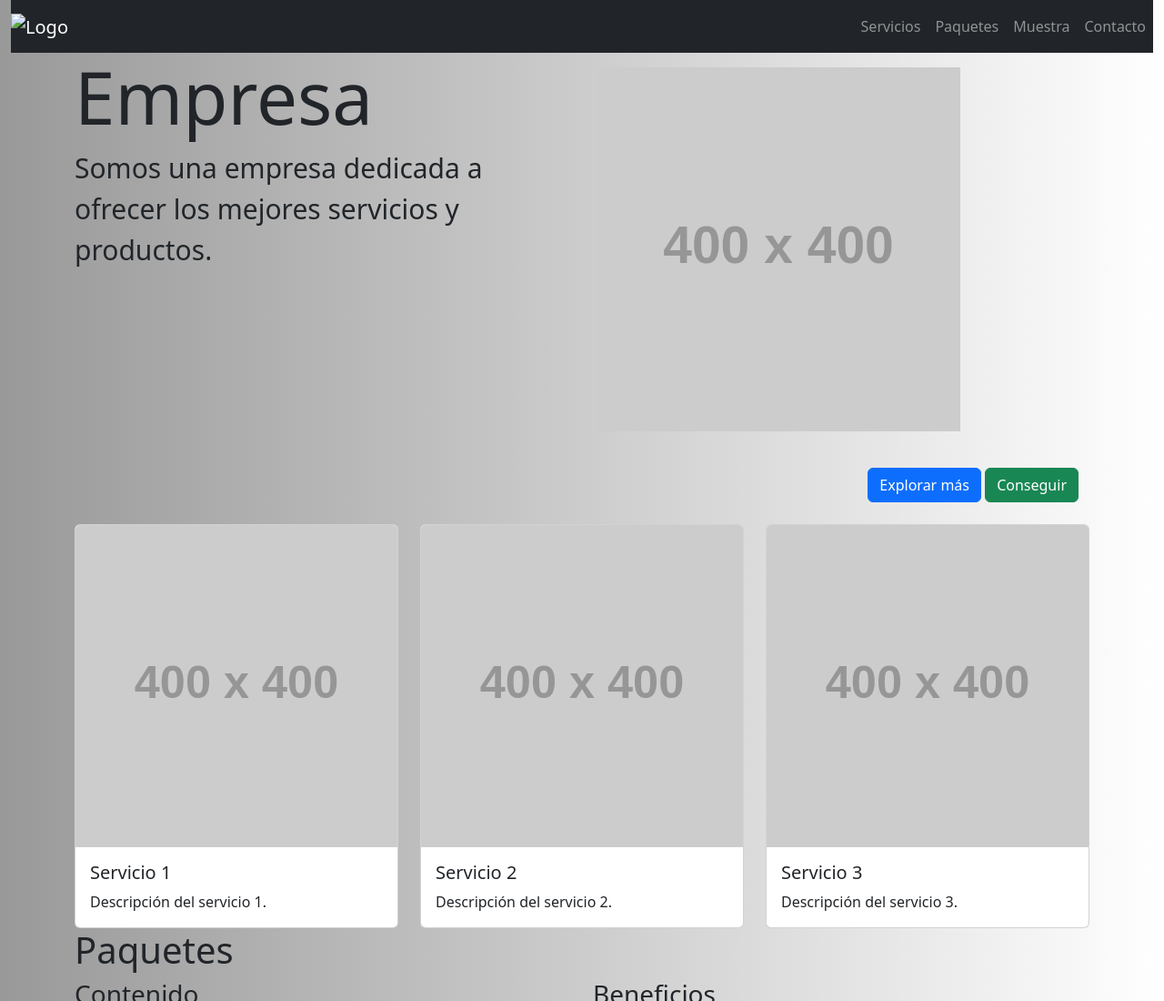
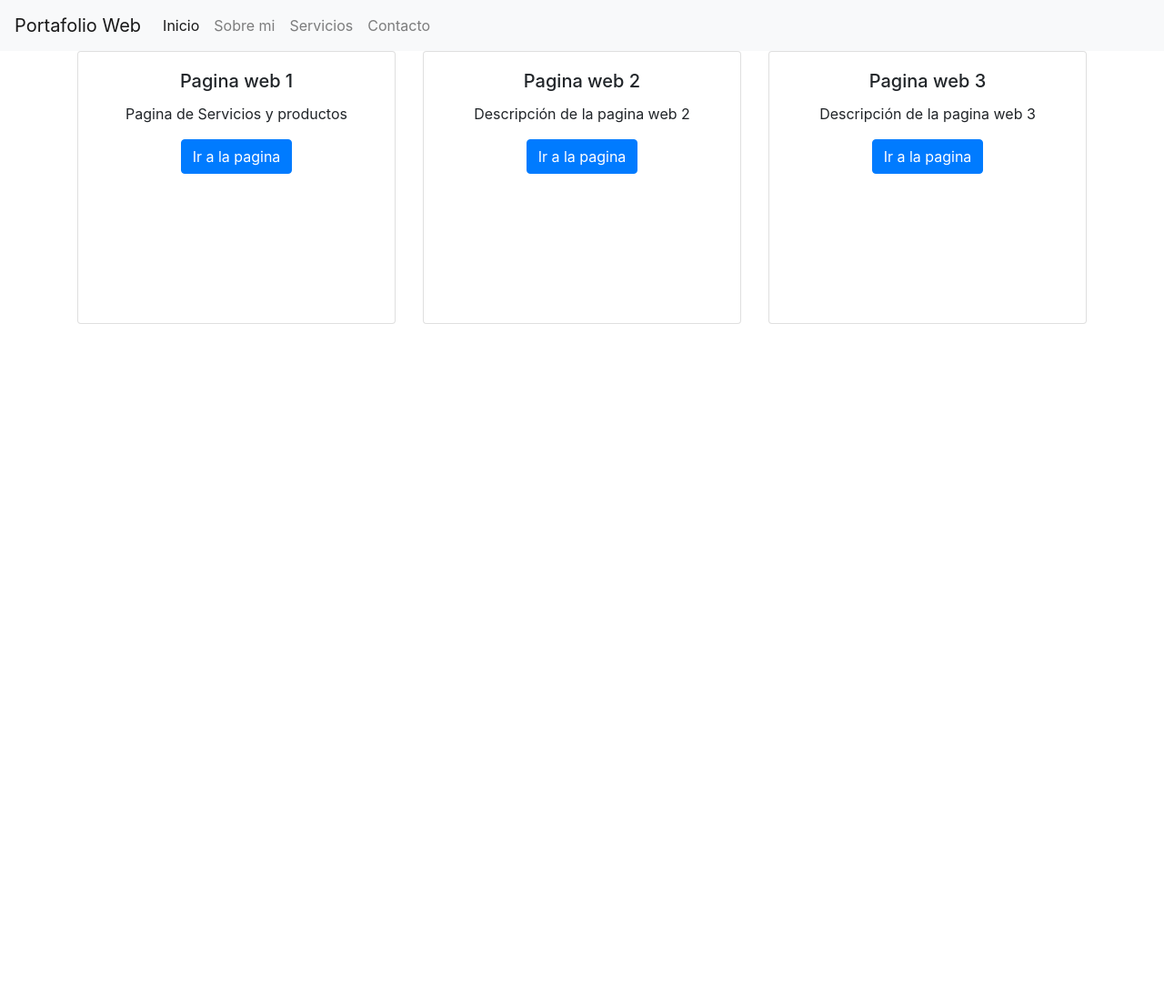
Before and after one commit to CheChristobal/portafolio-bootstrap, a plain HTML site: page index.html in a window 1280 px wide. Shown: the top 1100 px of the page at 91% size. After the commit the page ends 800 px from the top, so only its background shows below. Drawn offline with nearby package versions, Linux system fonts and the light colour scheme; placeholder pictures from the web are drawn by us.

Commit message:
Add files via upload

```diff
--- a/index.html
+++ b/index.html
@@ -1,208 +1,83 @@
+
 <!DOCTYPE html>
 <html lang="en">
 <head>
     <meta charset="UTF-8">
-    <meta http-equiv="X-UA-Compatible" content="IE=edge">
     <meta name="viewport" content="width=device-width, initial-scale=1.0">
-    <link rel="stylesheet" href="bootstrap/css/bootstrap.min.css">
-    <script src="bootstrap/js/bootstrap.min.js"></script>
-    <!-- CSS only -->
-<link href="https://cdn.jsdelivr.net/npm/bootstrap@5.2.3/dist/css/bootstrap.min.css" rel="stylesheet" integrity="sha384-rbsA2VBKQhggwzxH7pPCaAqO46MgnOM80zW1RWuH61DGLwZJEdK2Kadq2F9CUG65" crossorigin="anonymous">
-    <title>pagina 1</title>
+    <title>Portafolio Web</title>
+    <link rel="stylesheet" href="https://stackpath.bootstrapcdn.com/bootstrap/4.5.2/css/bootstrap.min.css" integrity="sha384-JcKb8q3iqJ61gNV9KGb8thSsNjpSL0n8PARn9HuZOnIxN0hoP+VmmDGMN5t9UJ0Z" crossorigin="anonymous">
 </head>
+<body>
     <style>
-    .form-container {
-      padding: 20px;
-      border: 1px solid #ccc;
-      border-radius: 10px;
-    }
-    body{
-        background: linear-gradient(to right, #999999, #ffffff)
+        .card{
+            height: 300px;
+            text-align: center;
+
         }
     </style>
-<body>
-
-    <!-- NAVBAR -->
-    <div class="container-fluid">
-        <nav class="navbar navbar-expand-lg navbar-dark bg-dark">
-            <a class="navbar-brand" href="#">
-                <img src="logo.png" width="30" height="30" alt="Logo">
-            </a>
-            <button class="navbar-toggler" type="button" data-toggle="collapse" data-target="#navbarNav" aria-controls="navbarNav" aria-expanded="false" aria-label="Toggle navigation">
+    <nav class="navbar navbar-expand-lg navbar-light bg-light">
+        <a class="navbar-brand" href="#">Portafolio Web</a>
+        <button class="navbar-toggler" type="button" data-toggle="collapse" data-target="#navbarSupportedContent" aria-controls="navbarSupportedContent" aria-expanded="false" aria-label="Toggle navigation">
             <span class="navbar-toggler-icon"></span>
         </button>
-            <div class="collapse navbar-collapse" id="navbarNav">
-                <ul class="navbar-nav ml-auto">
-                    <li class="nav-item">
-                        <a class="nav-link" href="#">Servicios</a>
+
+        <div class="collapse navbar-collapse" id="navbarSupportedContent">
+            <ul class="navbar-nav mr-auto">
+            <li class="nav-item active">
+                <a class="nav-link" href="index.html">Inicio <span class="sr-only">(current)</span></a>
             </li>
             <li class="nav-item">
-                        <a class="nav-link" href="#">Paquetes</a>
+                <a class="nav-link" href="sobremi.html">Sobre mi</a>
             </li>
             <li class="nav-item">
-                        <a class="nav-link" href="#">Muestra</a>
+                <a class="nav-link" href="servicios.html">Servicios</a>
             </li>
             <li class="nav-item">
-                        <a class="nav-link" href="#">Contacto</a>
+                <a class="nav-link" href="contacto.html">Contacto</a>
             </li>
             </ul>
         </div>
     </nav>
-    </div>
-    <!-- PORTADA -->
+
+
+
 <div class="container">
     <div class="row">
-      <div class="col-md-6">
-        <h1 style="font-size: 80px;">Empresa</h1>
-        <p class="text-blue" style="font-size: 30px;">
-          Somos una empresa dedicada a ofrecer los mejores servicios y productos.
-        </p>
-      </div>
-      <div class="col-md-6 p-3">
-        <img src="https://via.placeholder.com/400" class="img-fluid" alt="imagen de la empresa">
+      <!-- Primera tarjeta -->
+      <div class="col-sm-4">
+        <div class="card">
+          <div class="card-body">
+            <h5 class="card-title">Pagina web 1</h5>
+            <p class="card-text">Pagina de Servicios y productos</p>
+            <a href="pagina1.html" target="_blank" class="btn btn-primary">Ir a la pagina</a>
           </div>
         </div>
-    <div class="row">
-      <div class="col-md-12 p-4" >
-        <div class="text-right">
-          <a href="#" class="btn btn-primary ">Explorar más</a>
-          <a href="#" class="btn btn-success ">Conseguir</a>
+      </div>
+      <!-- Segunda tarjeta -->
+      <div class="col-sm-4 mx-auto">
+        <div class="card ">
+          <div class="card-body ">
+            <h5 class="card-title">Pagina web 2</h5>
+            <p class="card-text">Descripción de la pagina web 2</p>
+            <a href="#" class="btn btn-primary">Ir a la pagina</a>
+          </div>
+        </div>
+      </div>
+      <!-- Tercera tarjeta -->
+      <div class="col-sm-4">
+        <div class="card">
+          <div class="card-body">
+            <h5 class="card-title">Pagina web 3</h5>
+            <p class="card-text">Descripción de la pagina web 3</p>
+            <a href="#" class="btn btn-primary">Ir a la pagina</a>
+          </div>
         </div>
       </div>
     </div>
   </div>
 
-<!-- SERVICIOS -->
-<div class="container">
-    <div class="row">
-      <div class="col-md-4">
-        <div class="card">
-          <img class="card-img-top" src="https://via.placeholder.com/400" alt="imagen1">
-          <div class="card-body">
-            <h5 class="card-title">Servicio 1</h5>
-            <p class="card-text">Descripción del servicio 1.</p>
-          </div>
-        </div>
-      </div>
-      <div class="col-md-4">
-        <div class="card">
-          <img class="card-img-top" src="https://via.placeholder.com/400" alt="imagen2">
-          <div class="card-body">
-            <h5 class="card-title">Servicio 2</h5>
-            <p class="card-text">Descripción del servicio 2.</p>
-          </div>
-        </div>
-      </div>
-      <div class="col-md-4">
-        <div class="card">
-          <img class="card-img-top" src="https://via.placeholder.com/400" alt="imagen3">
-          <div class="card-body">
-            <h5 class="card-title">Servicio 3</h5>
-            <p class="card-text">Descripción del servicio 3.</p>
-          </div>
-        </div>
-      </div>
-    </div>
-  </div>
-  <!-- PAQUETES -->
-  <div class="container">
-    <div class="row">
-      <div class="col-md-12">
-        <h1>Paquetes</h1>
-      </div>
-    </div>
-    <div class="row">
-      <div class="col-md-6">
-        <h3>Contenido</h3>
-        <ul>
-          <li>Plantilla de diseño responsive con Bootstrap</li>
-          <li>Archivos HTML y CSS</li>
-          <li>Archivos de JavaScript</li>
-          <li>Archivos de imagen y gráficos</li>
-          <li>Documentación detallada</li>
-        </ul>
-      </div>
-      <div class="col-md-6">
-        <h3>Beneficios</h3>
-        <ul>
-          <li>Diseño moderno y atractivo</li>
-          <li>Diseño responsive para una mejor experiencia de usuario</li>
-          <li>Código limpio y optimizado</li>
-          <li>Compatibilidad con todos los navegadores</li>
-          <li>Incluye archivos de imagen y gráficos</li>
-        </ul>
-      </div>
-    </div>
-  </div>
-
-  <div class="container p-3">
-    <div class="row">
-      <div class="col-sm-6">
-        <img src="https://via.placeholder.com/400" class="img-fluid" alt="Producto">
-      </div>
-      <div class="col-sm-6">
-        <div class="card p-5">
-          <div class="card-body">
-            <h5 class="card-title" style="font-size: 50px;">Título del producto</h5>
-            <p class="card-text" style="font-size: 30px;">Descripción del producto.</p>
-            <a href="#" class="btn btn-primary" style="font-size: 30px;">Comprar ahora</a>
-          </div>
-        </div>
-      </div>
-    </div>
-  </div>
-  <!-- FORMULARIO -->
-  <div class="container">
-    <div class="row">
-      <div class="col-md-6 offset-md-3">
-        <div class="form-container">
-          <h2>Formulario de contacto</h2>
-          <form>
-            <div class="form-group">
-              <label for="name">Nombre</label>
-              <input type="text" class="form-control" id="name" placeholder="Ingrese su nombre">
-            </div>
-            <div class="form-group">
-              <label for="email">Email</label>
-              <input type="email" class="form-control" id="email" placeholder="Ingrese su email">
-            </div>
-            <div class="form-group">
-              <label for="message">Mensaje</label>
-              <textarea class="form-control" id="message" rows="3"></textarea>
-            </div>
-            <button type="submit" class="btn btn-primary">Enviar</button>
-          </form>
-        </div>
-      </div>
-    </div>
-  </div>
-
-<footer class="container-fluid bg-dark py-3">
-    <div class="row">
-      <div class="col-md-4">
-        <h3 class="text-white">Servicios</h3>
-        <ul class="list-unstyled">
-          <li><a href="#">Servicio 1</a></li>
-          <li><a href="#">Servicio 2</a></li>
-          <li><a href="#">Servicio 3</a></li>
-          <li><a href="#">Servicio 4</a></li>
-        </ul>
-      </div>
-      <div class="col-md-4">
-        <h3 class="text-white">Correo</h3>
-        <ul class="list-unstyled">
-          <li><a href="#">info@example.com</a></li>
-          <li><a href="#">support@example.com</a></li>
-        </ul>
-      </div>
-      <div class="col-md-4">
-        <h3 class="text-white">Contacto</h3>
-        <ul class="list-unstyled">
-          <li><a href="#">Teléfono: +123456789</a></li>
-          <li><a href="#">Dirección: Calle 1 #123</a></li>
-        </ul>
-      </div>
-    </div>
-  </footer>
+    <script src="https://code.jquery.com/jquery-3.5.1.slim.min.js" integrity="sha384-DfXdz2htPH0lsSSs5nCTpuj/zy4C+OGpamoFVy38MVBnE+IbbVYUew+OrCXaRkfj" crossorigin="anonymous"></script>
+    <script src="https://cdn.jsdelivr.net/npm/popper.js@1.16.1/dist/umd/popper.min.js" integrity="sha384-9/reFTGAW83EW2RDu2S0VKaIzap3H66lZH81PoYlFhbGU+6BZp6G7niu735Sk7lN" crossorigin="anonymous"></script>
+    <script src="https://stackpath.bootstrapcdn.com/bootstrap/4.5.2/js/bootstrap.min.js" integrity="sha384-B4gt1jrGC7Jh4AgTPSdUtOBvfO8shuf57BaghqFfPlYxofvL8/KUEfYiJOMMV+rV" crossorigin="anonymous"></script>
 </body>
 </html>
```
Also changed, not shown: pagina1.html (added, +208 -0 lines). Lines whose indentation alone changed are shown as unchanged.
